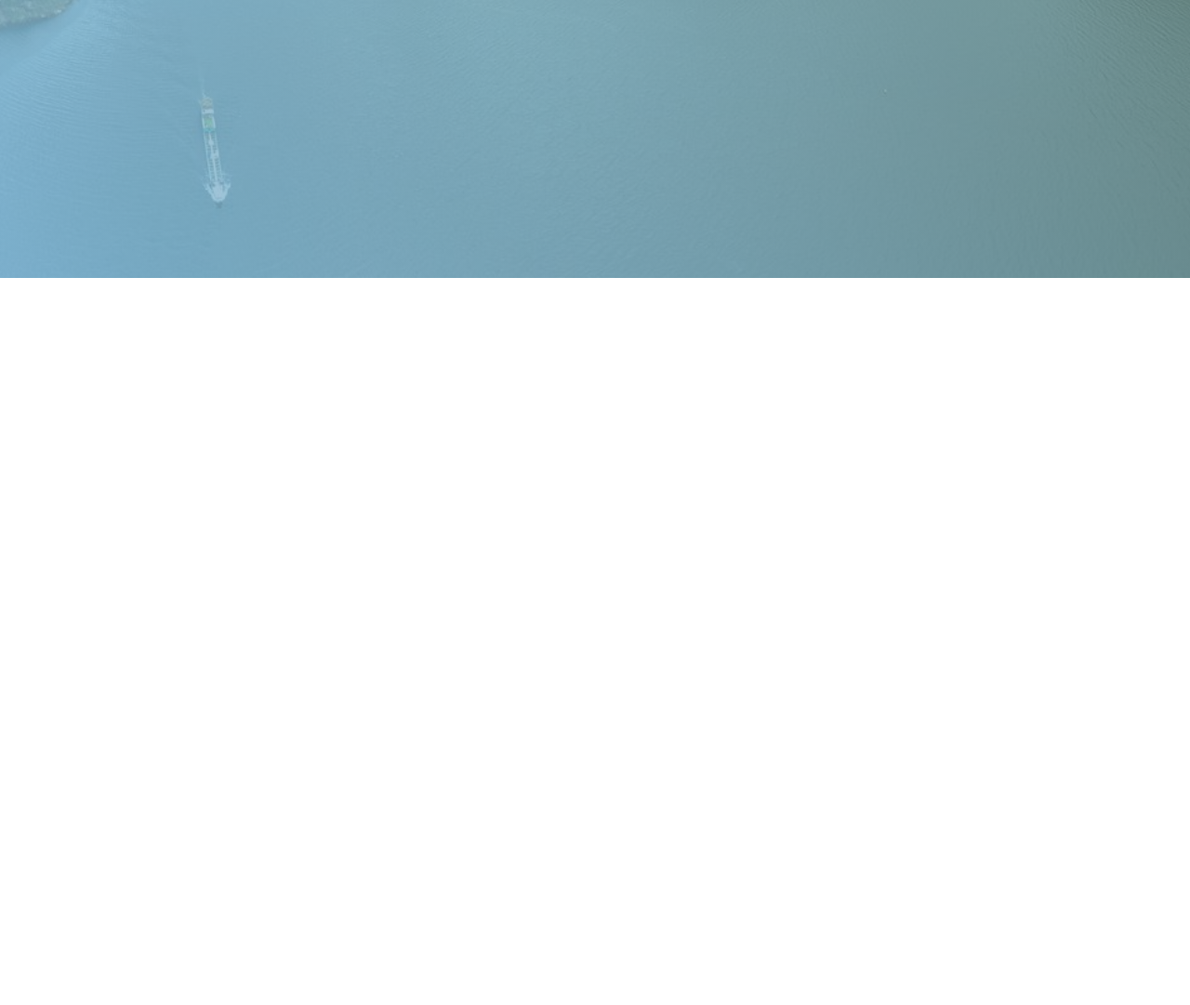
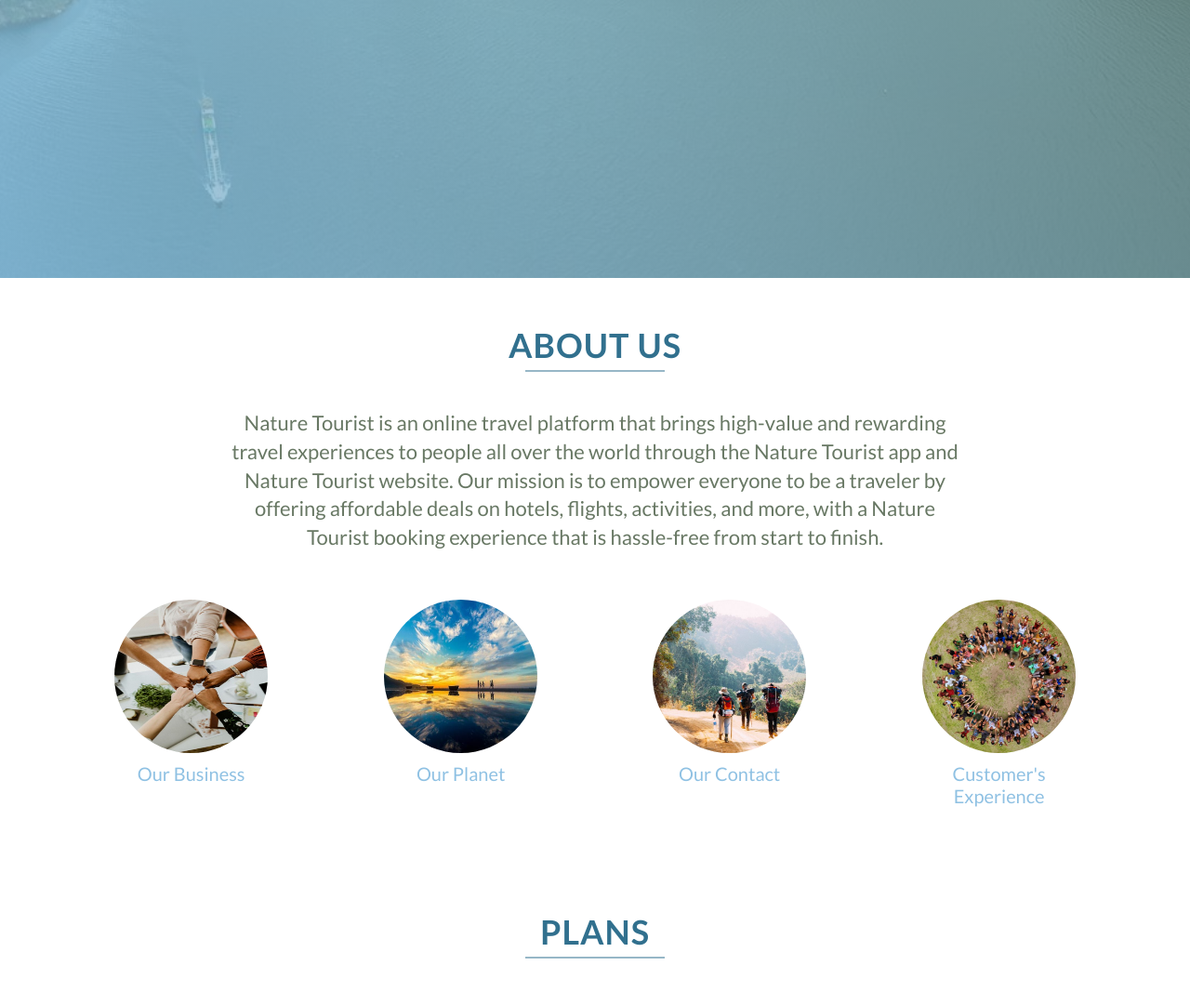
Before and after one commit to samsamhuynh/nature-tourist, a plain HTML site: page Nature Tourist Project/index.html in a window 1280 px wide. Shown: the part 501-1582 px from the top of the page at 93% size. Before the commit the page ends 800 px from the top, so only its background shows below. Drawn offline with Linux system fonts and the light colour scheme; a script that the page names is missing.

Commit message:
đã thêm và xong section About us.

```diff
--- a/Nature Tourist Project/asset/css/base.css
+++ b/Nature Tourist Project/asset/css/base.css
@@ -1,4 +1,6 @@
 :root {
+  --text-title-color: #31708e;
+  --text-body-color: #687864;
   --button-color: #7ed449;
   --button-hover: #27b270;
   --box-shadow: 0 1px 2px rgba(73, 73, 73, 0.399);
@@ -12,7 +14,7 @@
 
 .row {
   margin: 0 auto;
-  max-width: 50%;
+  max-width: 1140px;
 }
 
 /* Nút */
@@ -34,3 +36,37 @@
 .btn:active {
   background-color: var(--button-hover);
 }
+
+/* ----------------------------------- */
+/* ------------SECTION-------------- */
+section {
+  padding: 50px;
+}
+
+.row h2 {
+  text-transform: uppercase;
+  letter-spacing: 1px;
+  color: var(--text-title-color);
+  font-size: 180%;
+  font-weight: 700;
+  text-align: center;
+}
+
+.row h2:after {
+  content: " ";
+  display: block;
+  width: 150px;
+  height: 2px;
+  background-color: rgba(49, 112, 143, 0.5);
+  margin: 0 auto;
+  margin-top: 5px;
+}
+
+.p-long {
+  text-align: center;
+  color: var(--text-body-color);
+  font-size: 22px;
+  margin: 40px 15%;
+  width: 70%;
+  line-height: 140%;
+}
--- a/Nature Tourist Project/asset/css/style.css
+++ b/Nature Tourist Project/asset/css/style.css
@@ -80,3 +80,49 @@ html {
   color: #000;
   margin: 10px 0 56px 0;
 }
+
+/* ----------------------------------- */
+/* ------------SECTION-------------- */
+.about-picture a {
+  position: relative;
+  transition: transform linear 0.1s;
+  will-change: transform;
+  display: flex;
+  flex-direction: column;
+  align-items: center;
+  width: 100%;
+  text-decoration-line: none;
+}
+
+.about-picture img {
+  width: 165px;
+  height: 165px;
+  border-radius: 50%;
+  background-repeat: no-repeat;
+  background-size: cover;
+  background-position: center;
+}
+
+.about-picture img:hover,
+.about-picture img:active {
+  transform: translateY(-1px);
+  opacity: 1;
+  box-shadow: 0 0.0625rem 20px 0 rgba(73, 73, 73, 0.399);
+  /* filter: blur(3px) brightness(60%); */
+}
+
+.picture-title {
+  /* position: absolute; */
+  margin-top: 10px;
+  max-width: 165px;
+  max-height: 165px;
+  color: #8fc1e3;
+  /* transform: translate(0%, -96px); */
+  text-align: center;
+  /* opacity: 0; */
+}
+
+.picture-title:hover,
+.picture-title:active {
+  border-bottom: 2px solid rgba(49, 112, 143, 0.5);
+}
--- a/Nature Tourist Project/index.html
+++ b/Nature Tourist Project/index.html
@@ -17,8 +17,9 @@
     <link rel="stylesheet" href="./asset/css/grid.css" />
     <title>Document</title>
   </head>
+
   <body>
-    <!-- Phần đầu -->
+    <!-- PHẦN ĐẦU -->
     <header class="header">
       <!-- Logo -->
       <a href="#"
@@ -45,18 +46,75 @@
 
       <div class="clearfix"></div>
 
+      <!-- Text -->
       <div class="row">
         <div class="header-main-box">
-          <h1 class="header-main-text">
+          <h1>
             Our destination is not a land, <br />
             but a new way of looking.
           </h1>
-          <h2 class="header-body-text">50% off the regular plan prices</h2>
+          <h2>50% off the regular plan prices</h2>
           <a href="#" class="btn">Book a plan</a>
           <a href="#" class="btn">I need to advice</a>
         </div>
       </div>
     </header>
+
+    <!-- --------------------------------------------------------- -->
+    <!-- PHẦN THÂN-->
+    <!-- Section -->
+    <section class="about-section">
+      <div class="row">
+        <h2>About Us</h2>
+        <p class="p-long">
+          Nature Tourist is an online travel platform that brings high-value and
+          rewarding travel experiences to people all over the world through the
+          Nature Tourist app and Nature Tourist website. Our mission is to
+          empower everyone to be a traveler by offering affordable deals on
+          hotels, flights, activities, and more, with a Nature Tourist booking
+          experience that is hassle-free from start to finish.
+        </p>
+      </div>
+
+      <div class="row">
+        <div class="col span-1-of-4 about-picture">
+          <a href="#">
+            <img src="./asset/img/our-business.jpeg" alt="our-business" />
+            <p class="picture-title">Our Business</p>
+          </a>
+        </div>
+
+        <div class="col span-1-of-4 about-picture">
+          <a href="#">
+            <img src="./asset/img/our-plan.jpeg" alt="our-planet" />
+            <p class="picture-title">Our Planet</p>
+          </a>
+        </div>
+
+        <div class="col span-1-of-4 about-picture">
+          <a href="#">
+            <img src="./asset/img/our-planet.jpeg" alt="our-contact" />
+            <p class="picture-title">Our Contact</p>
+          </a>
+        </div>
+
+        <div class="col span-1-of-4 about-picture">
+          <a href="#">
+            <img
+              src="./asset/img/Customer reviews.jpeg"
+              alt="customer experience"
+            />
+            <p class="picture-title">Customer's Experience</p>
+          </a>
+        </div>
+      </div>
+    </section>
+
+    <section class="products-section">
+      <div class="row">
+        <h2>Plans</h2>
+      </div>
+    </section>
     <script src="main.js"></script>
   </body>
 </html>
```
Also changed, not shown: Nature Tourist Project/asset/img/Customer reviews.jpeg (added), Nature Tourist Project/asset/img/our-business.jpeg (added), Nature Tourist Project/asset/img/our-plan.jpeg (added), Nature Tourist Project/asset/img/our-planet.jpeg (added).
